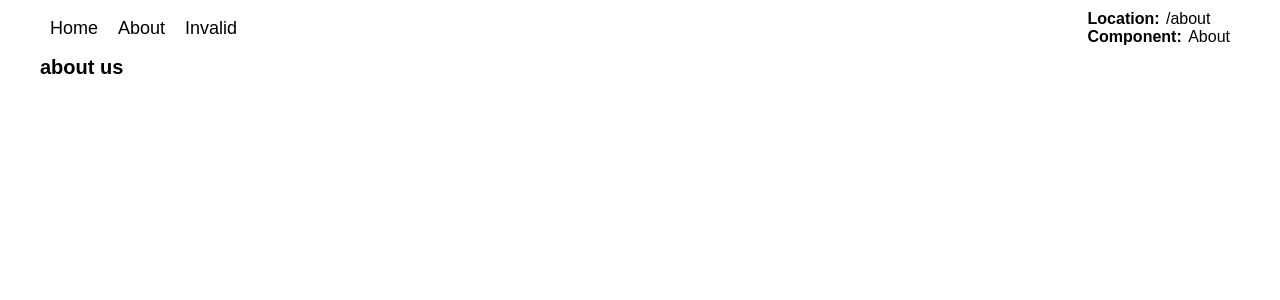
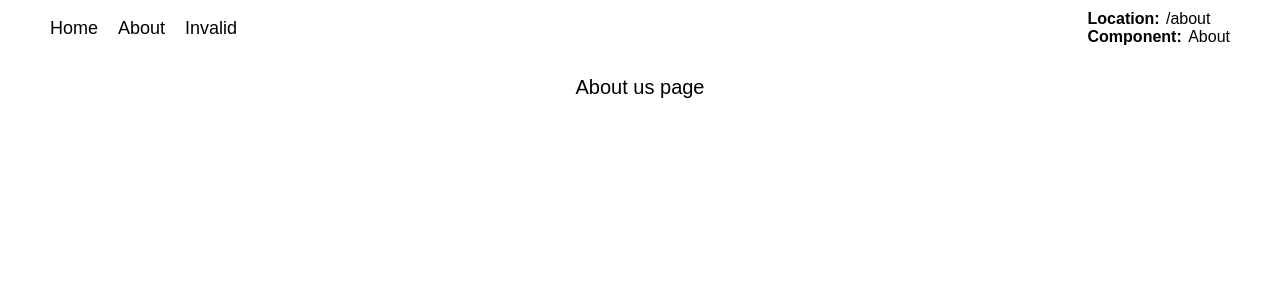
Before and after one commit to navasti/rolling-scopes-react, a React (Create React App) app in the folder module1/: page /about in a window 1280 px wide. Shown: the top 300 px of the page. Built offline with nearby package versions, Linux system fonts and the light colour scheme.

Commit message:
fix: add catch for fetch and do style adjustments

```diff
--- a/module1/src/components/Cards/components/Card/index.tsx
+++ b/module1/src/components/Cards/components/Card/index.tsx
@@ -36,14 +36,6 @@ export class Card extends React.Component<Props, unknown> {
             <Styled.Paragraph>Height: {pokemon.height}</Styled.Paragraph>
           </Styled.BaseInformation>
         </Styled.ImageWrapper>
-        <Styled.Stats>
-          <Styled.Title>Pokemon statisics</Styled.Title>
-          {pokemon.stats.map((stat) => (
-            <Styled.Paragraph key={`${pokemon.id}-${stat.stat.name}`}>
-              {stat.stat.name.toUpperCase()}, power: {stat.base_stat}, effort: {stat.effort}
-            </Styled.Paragraph>
-          ))}
-        </Styled.Stats>
         <Styled.Abilities>
           <Styled.Title>Pokemon abilities</Styled.Title>
           {pokemon.abilities.map((ability) => (
@@ -53,6 +45,14 @@ export class Card extends React.Component<Props, unknown> {
             </Styled.Paragraph>
           ))}
         </Styled.Abilities>
+        <Styled.Stats>
+          <Styled.Title>Pokemon statisics</Styled.Title>
+          {pokemon.stats.map((stat) => (
+            <Styled.Paragraph key={`${pokemon.id}-${stat.stat.name}`}>
+              {stat.stat.name.toUpperCase()}, power: {stat.base_stat}, effort: {stat.effort}
+            </Styled.Paragraph>
+          ))}
+        </Styled.Stats>
       </Styled.Card>
     );
   }
--- a/module1/src/components/Cards/components/Card/styled.ts
+++ b/module1/src/components/Cards/components/Card/styled.ts
@@ -16,6 +16,9 @@ export const ImageWrapper = styled.div`
 export const Paragraph = styled.p``;
 
 export const Image = styled.img`
+  border-bottom-right-radius: 1rem;
+  border-bottom: 1px solid #aaa;
+  border-right: 1px solid #aaa;
   align-self: center;
 `;
 
@@ -25,7 +28,7 @@ export const Title = styled.span`
 `;
 
 export const BaseInformation = styled.div`
-  margin-left: 0.5rem;
+  margin-left: 1rem;
 `;
 
 export const Stats = styled.div`
--- a/module1/src/views/About.tsx
+++ b/module1/src/views/About.tsx
@@ -1,11 +1,12 @@
+import * as Styled from './styled';
 import React from 'react';
 
 export class About extends React.Component {
   render() {
     return (
-      <div>
-        <h1>about us</h1>
-      </div>
+      <Styled.CommonViewLayout>
+        <Styled.CommonMessage>About us page</Styled.CommonMessage>
+      </Styled.CommonViewLayout>
     );
   }
 }
--- a/module1/src/views/Home.tsx
+++ b/module1/src/views/Home.tsx
@@ -30,6 +30,7 @@ export class Home extends React.Component<unknown, State> {
         });
         Promise.all(detailed).then((pokemons) => this.setState({ pokemons }));
       })
+      .catch((error) => console.error(error))
       .finally(() => setTimeout(() => this.setState({ isLoading: false }), 1000));
   }
   onChange = (event: ChangeEvent<HTMLInputElement>) => {
@@ -42,7 +43,11 @@ export class Home extends React.Component<unknown, State> {
     return (
       <Styled.HomeViewLayout>
         <SearchBar onChange={this.onChange} label="Local Storage Input" inputValue={inputValue} />
-        <Cards isLoading={isLoading} pokemons={pokemons} />
+        {!isLoading && !pokemons.length ? (
+          <Styled.CommonMessage>No pokemons found</Styled.CommonMessage>
+        ) : (
+          <Cards isLoading={isLoading} pokemons={pokemons} />
+        )}
       </Styled.HomeViewLayout>
     );
   }
--- a/module1/src/views/NotFound.tsx
+++ b/module1/src/views/NotFound.tsx
@@ -1,7 +1,12 @@
+import * as Styled from './styled';
 import React from 'react';
 
 export class NotFound extends React.Component {
   render() {
-    return <h1>404 Not found</h1>;
+    return (
+      <Styled.CommonViewLayout>
+        <Styled.CommonMessage>404. Unfortunately page was not found</Styled.CommonMessage>
+      </Styled.CommonViewLayout>
+    );
   }
 }
--- a/module1/src/views/styled.ts
+++ b/module1/src/views/styled.ts
@@ -7,3 +7,14 @@ export const HomeViewLayout = styled.div`
   align-items: center;
   display: flex;
 `;
+
+export const CommonViewLayout = styled.div`
+  justify-content: center;
+  display: flex;
+`;
+
+export const CommonMessage = styled.p`
+  text-align: center;
+  margin-top: 2rem;
+  font-size: 2rem;
+`;
```
